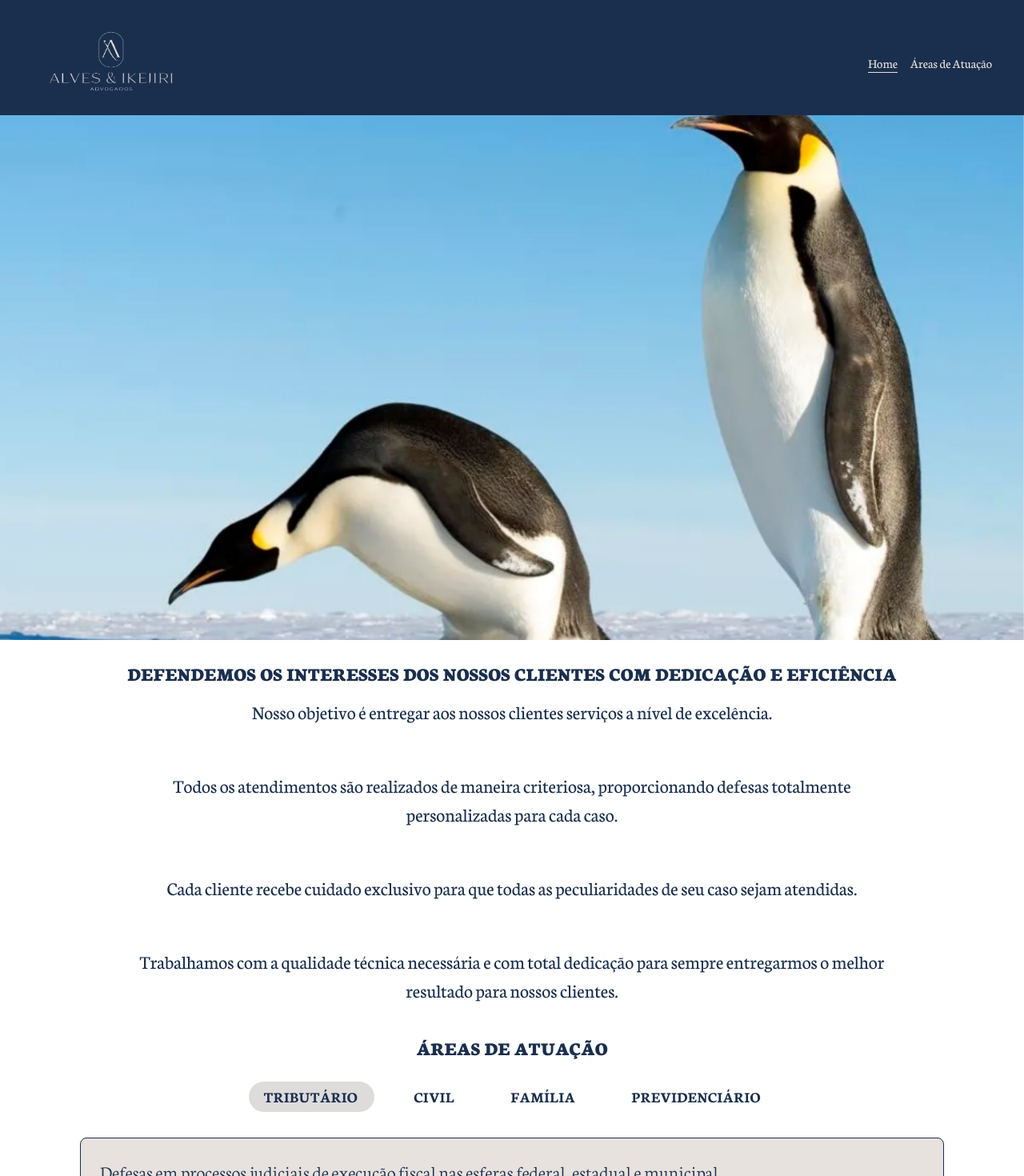
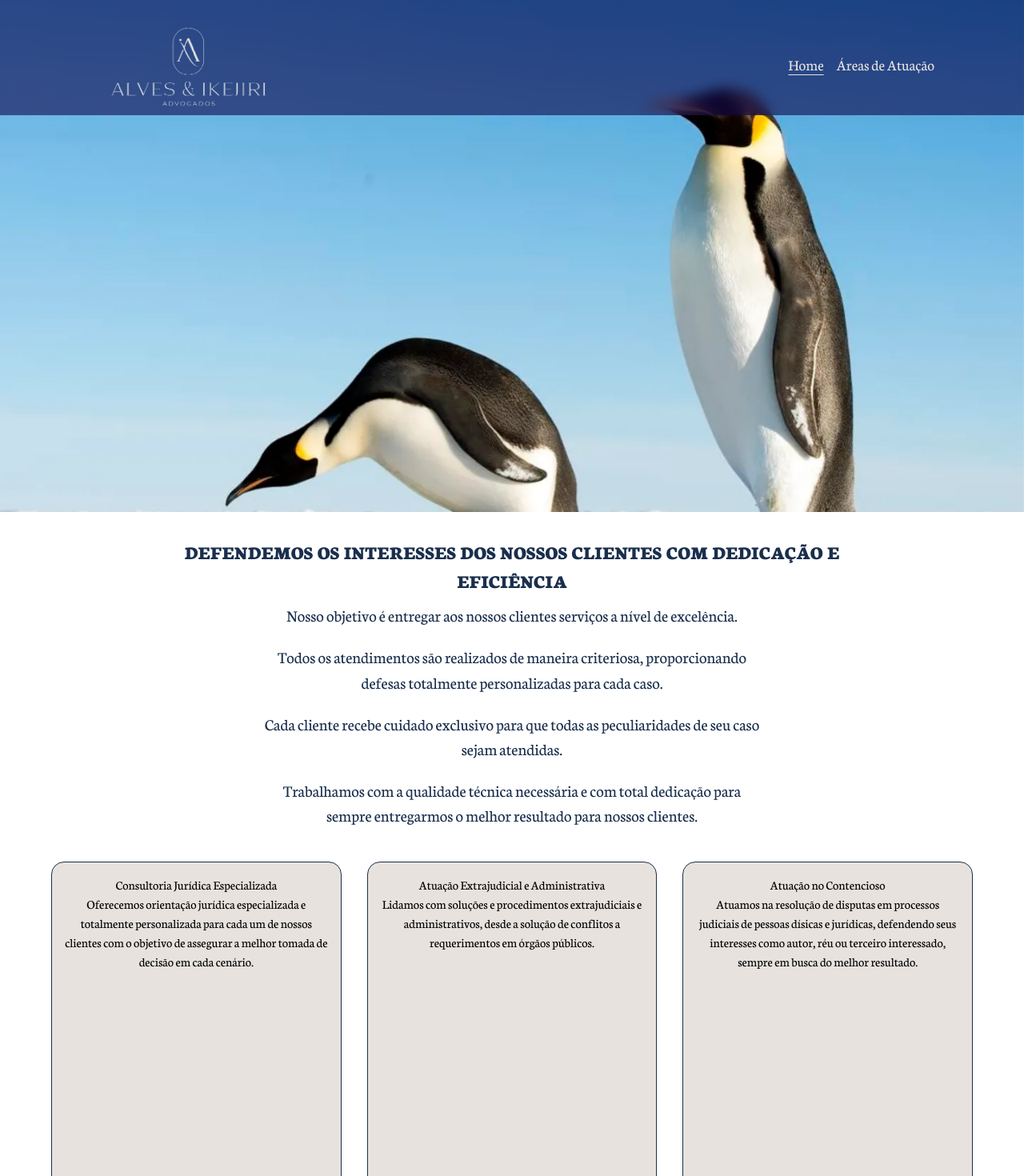
Before and after one commit to Ikejiri-1/Site_Alves_e_Ikejiri, a Next.js app: page / in a window 1280 px wide. Shown: the top 1470 px of the page at 80% size. Built offline with nearby package versions, Linux system fonts and the light colour scheme.

Commit message:
mudança de layout e criação dos cards

```diff
--- a/src/app/page.module.css
+++ b/src/app/page.module.css
@@ -1,4 +1,21 @@
 .objectivesSection {
+  display: flex;
+  align-items: center;
+  justify-content: center;
   width: 1200px;
   margin: 0 auto;
+  margin-top: 2em;
 }
+.objectivesSection > * {
+  flex: 1;
+}
+
+.cardsSection {
+  display: flex;
+  align-items: center;
+  justify-content: center;
+  gap: 2em;
+  width: 90%;
+  margin: 0 auto;
+  margin-top: 2em;
+}
--- a/src/app/page.tsx
+++ b/src/app/page.tsx
@@ -3,6 +3,28 @@ import img from "../assets/wpaper.webp";
 import { Objectives } from "@/components/Objectives";
 import styles from "./page.module.css";
 import { Areas } from "@/components/Areas";
+import { Cards } from "@/components/Cards";
+
+const cardData = [
+  {
+    id: 1,
+    title: "Consultoria Jurídica Especializada",
+    content:
+      " Oferecemos orientação jurídica especializada e totalmente personalizada para cada um de nossos clientes com o objetivo de assegurar a melhor tomada de decisão em cada cenário.",
+  },
+  {
+    id: 2,
+    title: "Atuação Extrajudicial e Administrativa",
+    content:
+      "Lidamos com soluções e procedimentos extrajudiciais e administrativos, desde a solução de conflitos a requerimentos em órgãos públicos.",
+  },
+  {
+    id: 3,
+    title: "Atuação no Contencioso",
+    content:
+      "Atuamos na resolução de disputas em processos judiciais de pessoas dísicas e jurídicas, defendendo seus interesses como autor, réu ou terceiro interessado, sempre em busca do melhor resultado.",
+  },
+];
 
 export default function Home() {
   return (
@@ -13,9 +35,15 @@ export default function Home() {
       <section className={styles.objectivesSection}>
         <Objectives />
       </section>
+      <section className={styles.cardsSection}>
+        {cardData.map((c) => {
+          return <Cards key={c.id} title={c.title} content={c.content}></Cards>;
+        })}
+      </section>
       <section>
         <Areas />
       </section>
+      <section></section>
     </>
   );
 }
--- a/src/components/Areas/areas.module.css
+++ b/src/components/Areas/areas.module.css
@@ -1,6 +1,6 @@
 .container {
   width: 100%;
-  max-width: 1200px;
+  max-width: 800px;
   margin: 0 auto;
 }
 .title {
--- a/src/components/Cards/card.module.css
+++ b/src/components/Cards/card.module.css
@@ -1,7 +1,10 @@
 .card {
   text-align: center;
   align-items: center;
-  padding: 0.5em;
-  width: 600px;
-  margin: 0 auto;
+  padding: 1em;
+  width: 400px;
+  border: 1px solid var(--dark-blue);
+  border-radius: 1em;
+  background-color: var(--offWhite);
+  height: 450px;
 }
--- a/src/components/Cards/index.tsx
+++ b/src/components/Cards/index.tsx
@@ -1,13 +1,17 @@
 import styles from "./card.module.css";
 
 interface CardsProps {
-  children: React.ReactNode;
+  title?: string;
+  content?: string;
 }
 
-export const Cards = ({ children }: CardsProps) => {
+export const Cards = ({ title, content }: CardsProps) => {
   return (
     <>
-      <article className={styles.card}>{children}</article>
+      <article className={styles.card}>
+        <h3>{title}</h3>
+        <p>{content}</p>
+      </article>
     </>
   );
 };
--- a/src/components/Header/header.module.css
+++ b/src/components/Header/header.module.css
@@ -1,27 +1,38 @@
 .heading {
-  content: "";
   position: fixed;
   top: 0;
   left: 0;
   z-index: 1000;
   width: 100%;
   height: 18vh;
-  background: var(--dark-blue);
+  background: rgba(15, 7, 75, 0.6); /* translúcido */
+  backdrop-filter: blur(8px); /* opcional */
   align-items: center;
   padding: 0 2em;
+  transition: background 0.3s ease, backdrop-filter 0.3s ease,
+    box-shadow 0.3s ease;
 }
+
+.solid {
+  background: #0f074b; /* cor sólida */
+  backdrop-filter: none; /* remove blur opcional */
+  box-shadow: 0 2px 10px rgba(0, 0, 0, 0.2); /* opcional */
+}
+
 .container {
   display: flex;
+  align-items: center;
   justify-content: space-between;
-  align-items: center;
-  max-width: 1200px;
-  margin: 0 auto;
+  margin: 0 5em;
+  max-width: 1600px;
 }
+
 .logo {
-  width: 200px;
-  height: 150px;
-  margin-top: 0.5em;
+  width: 250px;
+  height: 200px;
+  margin-top: -0.5em;
 }
+
 .navBar {
   display: flex;
   justify-content: space-between;
@@ -34,6 +45,8 @@
   color: var(--offWhite);
   text-decoration: underline solid transparent;
   text-underline-offset: 5px;
+  font-size: 1.2em;
+  margin-top: -1.5em;
 }
 
 .isActive {
--- a/src/components/Header/index.tsx
+++ b/src/components/Header/index.tsx
@@ -4,6 +4,7 @@ import styles from "./header.module.css";
 import logo from "../../assets/logo.png";
 import Link from "next/link";
 import { usePathname } from "next/navigation";
+import { useState, useEffect } from "react";
 
 const navLinks = [
   { id: 1, name: "Home", path: "/" },
@@ -15,9 +16,19 @@ const navLinks = [
 ];
 
 export const Header = () => {
+  const [solid, setSolid] = useState(false);
+
+  useEffect(() => {
+    const handleScroll = () => {
+      setSolid(window.scrollY > 500);
+    };
+    window.addEventListener("scroll", handleScroll);
+    return () => window.removeEventListener("scroll", handleScroll);
+  }, []);
+
   const pathname = usePathname();
   return (
-    <header className={styles.heading}>
+    <header className={`${styles.heading} ${solid ? styles.solid : ""}`}>
       <div className={styles.container}>
         <Link href="/">
           <Image
--- a/src/components/MainImage/mainimage.module.css
+++ b/src/components/MainImage/mainimage.module.css
@@ -1,7 +1,8 @@
 .mainImageContainer {
   position: relative;
   width: 100%;
-  height: 100vh;
+  height: 80vh;
+  margin: 0 auto;
   overflow: hidden;
 }
 
@@ -10,6 +11,6 @@
   top: -10%;
   left: 0;
   width: 100%;
-  height: 120vh;
+  height: 100vh;
   will-change: transform;
 }
--- a/src/components/Objectives/index.tsx
+++ b/src/components/Objectives/index.tsx
@@ -24,7 +24,7 @@ const objectivesList = [
 
 export const Objectives = () => {
   return (
-    <section>
+    <section className={styles.section}>
       <h1 className={styles.title}>
         Defendemos os interesses dos nossos clientes com dedicação e eficiência
       </h1>
--- a/src/components/Objectives/objectives.module.css
+++ b/src/components/Objectives/objectives.module.css
@@ -1,29 +1,36 @@
 .wrapper {
-  display: grid;
-  grid-template-columns: repeat(1fr, minmax(400px, 1fr));
+  display: flex;
+  flex-direction: column;
   justify-content: center;
-  gap: 2em;
-  margin: 0 auto;
+  max-width: 800px;
 }
 
 .title {
-  margin-top: 1em;
+  margin-top: -0.5em;
   color: var(--dark-blue);
   text-align: center;
   font-size: 1.5em;
   font-weight: 800;
   text-transform: uppercase;
+  width: 80%;
+  margin: 0 auto;
 }
 .description {
   color: var(--dark-blue);
-  font-size: 1.5em;
+  font-size: 1.3em;
   font-weight: 500;
   padding: 0.5em;
+  text-align: center;
   width: 80%;
   margin: 0 auto;
 }
-.card {
+.section {
   display: flex;
   justify-content: center;
-  text-align: center;
+  align-items: center;
+  flex-direction: column;
 }
+
+.card {
+  max-width: 800px;
+}
```
